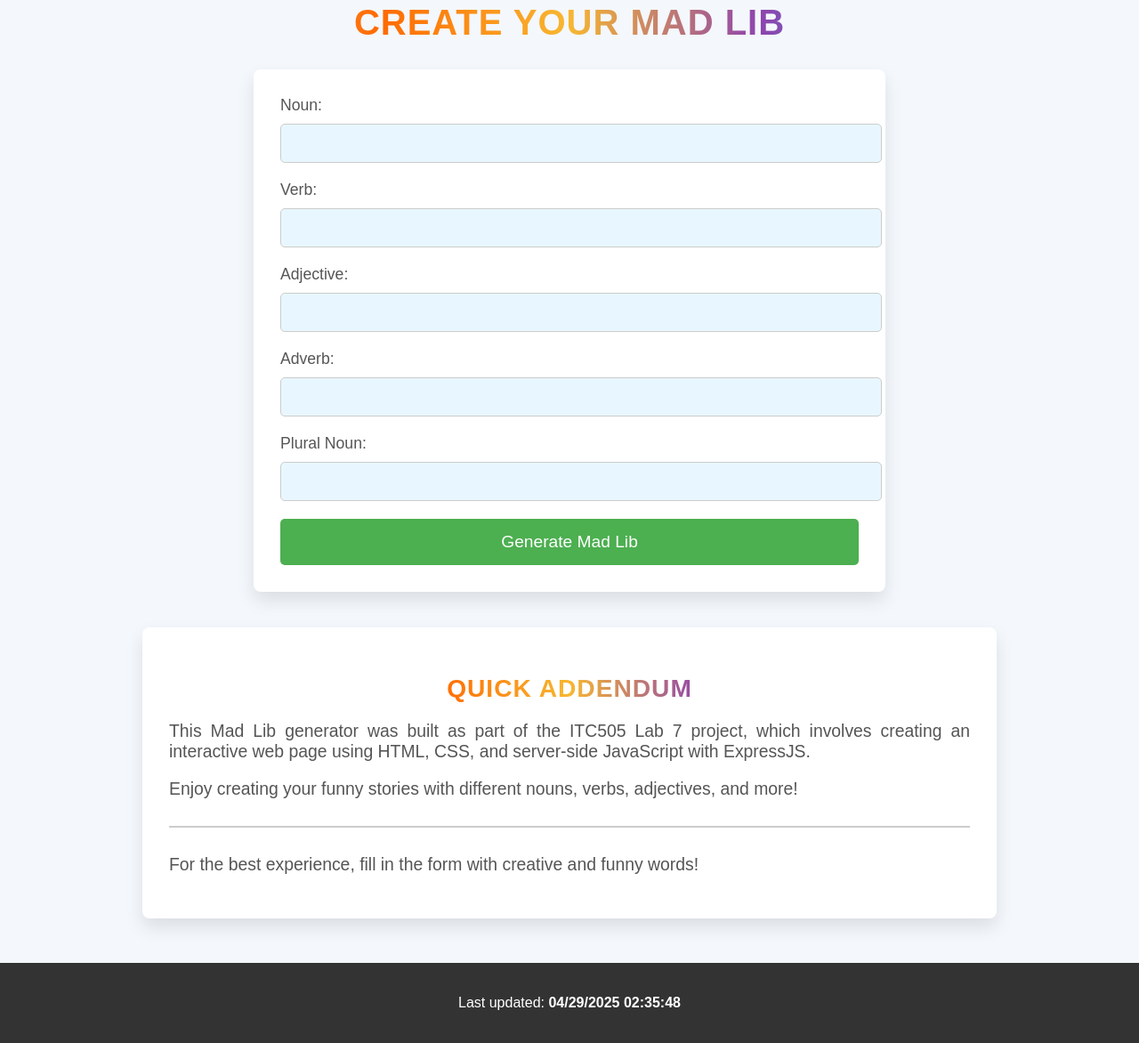
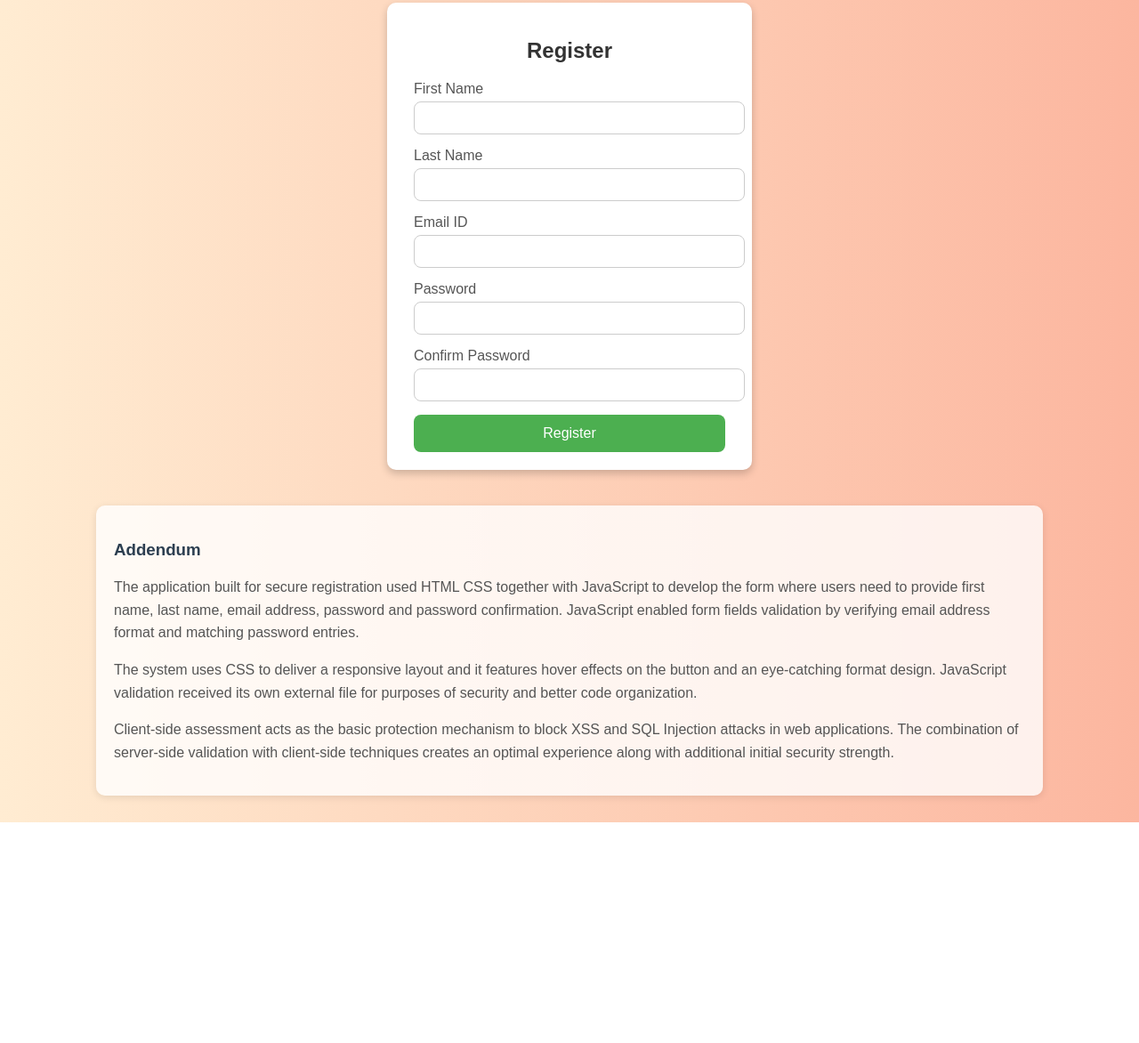
Before and after one commit to jvrohith/ITC505, a website: page public/index.html in a window 1280 px wide. Shown: the part 27-1199 px from the top of the page at 89% size. After the commit the page ends 951 px from the top, so only its background shows below. Drawn offline with Linux system fonts and the light colour scheme.

Commit message:
Add files via upload

```diff
--- a/public/index.html
+++ b/public/index.html
@@ -2,222 +2,142 @@
 <html lang="en">
 <head>
   <meta charset="UTF-8">
-  <meta name="viewport" content="width=device-width, initial-scale=1.0">
-  <title>Mad Lib - ITC505 Lab 7</title>
-
+  <title>Registration Form</title>
   <style>
-    /* General Styling */
     body {
-      font-family: 'Arial', sans-serif;
+      font-family: Arial, sans-serif;
+      background: linear-gradient(to right, #ffecd2, #fcb69f);
       margin: 0;
       padding: 0;
-      background-color: #f4f7fc;
+      min-height: 100vh;
+      display: flex;
+      flex-direction: column;
+      align-items: center;
+      justify-content: flex-start;
+      padding-top: 30px;
+    }
+
+    .form-container {
+      background: #fff;
+      padding: 20px 30px;
+      border-radius: 10px;
+      box-shadow: 0px 4px 10px rgba(0,0,0,0.2);
+      width: 350px;
+      margin-bottom: 40px;
+    }
+
+    h2 {
+      text-align: center;
       color: #333;
     }
 
-    h1 {
-      font-size: 2.5em;
-      color: #444;
-      text-align: center;
-      margin-top: 30px;
-      text-transform: uppercase;
-      letter-spacing: 1px;
-      background-image: linear-gradient(to right, #ff7e5f, #feb47b, #ff6a00, #f7b731, #8e44ad, #3498db, #1abc9c);
-      -webkit-background-clip: text;
-      color: transparent;
-    }
-
-    /* Form Styling */
-    form {
-      width: 80%;
-      max-width: 650px;
-      margin: 30px auto;
-      padding: 30px;
-      background-color: #ffffff;
-      border-radius: 8px;
-      box-shadow: 0 10px 20px rgba(0, 0, 0, 0.1);
-      transition: all 0.3s ease;
-    }
-
-    form:hover {
-      transform: scale(1.02);
+    .input-group {
+      margin-bottom: 15px;
     }
 
     label {
-      font-size: 1.1em;
+      display: block;
+      margin-bottom: 5px;
       color: #555;
-      margin-bottom: 10px;
-      display: block;
     }
 
-    input[type="text"] {
+    input[type="text"], input[type="email"], input[type="password"] {
       width: 100%;
-      padding: 12px;
-      margin-bottom: 20px;
-      border-radius: 5px;
+      padding: 10px;
       border: 1px solid #ccc;
-      font-size: 1em;
-      color: #333;
-      background-color: #f9f9f9;
-      transition: background-color 0.3s ease, border-color 0.3s ease;
-    }
-
-    input[type="text"]:focus {
-      background-color: #e8f7ff;
-      border-color: #4CAF50;
-      outline: none;
+      border-radius: 8px;
     }
 
     button {
       width: 100%;
-      padding: 15px;
+      padding: 12px;
       background-color: #4CAF50;
       color: white;
       border: none;
-      font-size: 1.2em;
-      border-radius: 5px;
+      border-radius: 8px;
+      font-size: 16px;
       cursor: pointer;
-      transition: background-color 0.3s ease;
+      transition: 0.3s;
     }
 
     button:hover {
       background-color: #45a049;
     }
 
-    /* Rainbow Background for form inputs */
-    input[type="text"]:nth-child(odd) {
-      background-color: #f9f9f9;
+    .addendum {
+      background: #ffffffcc;
+      width: 80%;
+      padding: 20px;
+      margin-bottom: 30px;
+      border-radius: 10px;
+      box-shadow: 0px 2px 8px rgba(0,0,0,0.1);
     }
 
-    input[type="text"]:nth-child(even) {
-      background-color: #e8f7ff;
+    .addendum h3 {
+      color: #2c3e50;
     }
 
-    /* Addendum Section */
-    #addendum {
-      background-color: #ffffff;
-      padding: 30px;
-      margin-top: 40px;
-      border-radius: 8px;
-      box-shadow: 0 10px 20px rgba(0, 0, 0, 0.1);
-      max-width: 900px;
-      margin-left: auto;
-      margin-right: auto;
-      font-size: 1.1em;
-      color: #444;
-    }
-
-    #addendum h2 {
-      font-size: 1.6em;
-      color: #333;
-      margin-bottom: 15px;
-      text-align: center;
-      text-transform: uppercase;
-      letter-spacing: 1px;
-      background-image: linear-gradient(to right, #ff7e5f, #feb47b, #ff6a00, #f7b731, #8e44ad, #3498db, #1abc9c);
-      -webkit-background-clip: text;
-      color: transparent;
-    }
-
-    #addendum ul {
-      padding-left: 20px;
-      font-size: 1.1em;
+    .addendum p {
       color: #555;
-    }
-
-    #addendum p {
-      font-size: 1.1em;
-      color: #555;
-      text-align: justify;
-    }
-
-    /* Footer Styling */
-    footer {
-      text-align: center;
-      margin-top: 50px;
-      padding: 20px;
-      background-color: #333;
-      color: white;
-    }
-
-    footer p {
-      font-size: 1em;
-    }
-
-    footer #lastModified {
-      font-weight: bold;
-    }
-
-    /* Line Alignment */
-    hr {
-      border: none;
-      border-top: 2px solid #ccc;
-      margin: 30px 0;
-    }
-
-    /* Responsive Design */
-    @media (max-width: 768px) {
-      h1 {
-        font-size: 2em;
-      }
-
-      form {
-        width: 90%;
-      }
-
-      #addendum {
-        width: 90%;
-        padding: 20px;
-      }
-
-      footer p {
-        font-size: 0.9em;
-      }
+      line-height: 1.6;
     }
   </style>
 </head>
+
 <body>
 
-  <h1>Create Your Mad Lib</h1>
+  <div class="form-container">
+    <h2>Register</h2>
+    <form id="registrationForm">
 
-  <form action="/ITC505/lab-7/index.html" method="POST">
-    <label for="noun">Noun:</label>
-    <input type="text" id="noun" name="noun" required>
+      <div class="input-group">
+        <label for="firstName">First Name</label>
+        <input type="text" id="firstName" name="firstName" required>
+      </div>
 
-    <label for="verb">Verb:</label>
-    <input type="text" id="verb" name="verb" required>
+      <div class="input-group">
+        <label for="lastName">Last Name</label>
+        <input type="text" id="lastName" name="lastName" required>
+      </div>
 
-    <label for="adjective">Adjective:</label>
-    <input type="text" id="adjective" name="adjective" required>
+      <div class="input-group">
+        <label for="email">Email ID</label>
+        <input type="email" id="email" name="email" required>
+      </div>
 
-    <label for="adverb">Adverb:</label>
-    <input type="text" id="adverb" name="adverb" required>
+      <div class="input-group">
+        <label for="password">Password</label>
+        <input type="password" id="password" name="password" required>
+      </div>
 
-    <label for="pluralNoun">Plural Noun:</label>
-    <input type="text" id="pluralNoun" name="pluralNoun" required>
+      <div class="input-group">
+        <label for="confirmPassword">Confirm Password</label>
+        <input type="password" id="confirmPassword" name="confirmPassword" required>
+      </div>
 
-    <button type="submit">Generate Mad Lib</button>
-  </form>
+      <button type="submit">Register</button>
+    </form>
+  </div>
 
-  <!-- Addendum Section -->
-  <section id="addendum">
-    <h2>Quick Addendum</h2>
-    <p>This Mad Lib generator was built as part of the ITC505 Lab 7 project, which involves creating an interactive web page using HTML, CSS, and server-side JavaScript with ExpressJS.</p>
-    <p>Enjoy creating your funny stories with different nouns, verbs, adjectives, and more!</p>
-    <hr />
-    <p>For the best experience, fill in the form with creative and funny words!</p>
-  </section>
+  <div class="addendum">
+    <h3>Addendum</h3>
+    <p>
+        The application built for secure registration used HTML CSS together with JavaScript to develop the form where users
+        need to provide first name, last name, email address, password and password confirmation. JavaScript enabled form
+        fields validation by verifying email address format and matching password entries.
+    </p>
+    <p>
+        The system uses CSS to deliver a responsive layout and it features hover effects on the button and an eye-catching format
+        design. JavaScript validation received its own external file for purposes of security and better code organization.
+    </p>
+    <p>
+        Client-side assessment acts as the basic protection mechanism to block XSS and SQL Injection attacks in web applications.
+        The combination of server-side validation with client-side techniques creates an optimal experience along with additional
+        initial security strength.
+    </p>
+  </div>
 
-  <footer>
-    <p>Last updated:
-      <span id="lastModified"></span>
-    </p>
-  </footer>
-
-  <script type="text/javascript">
-    var x = document.lastModified;
-    document.getElementById('lastModified').textContent = x;
-  </script>
+  <script src="form-validation.js"></script>
 
 </body>
 </html>
```
Also changed, not shown: public/validation.js (added, +33 -0 lines).
